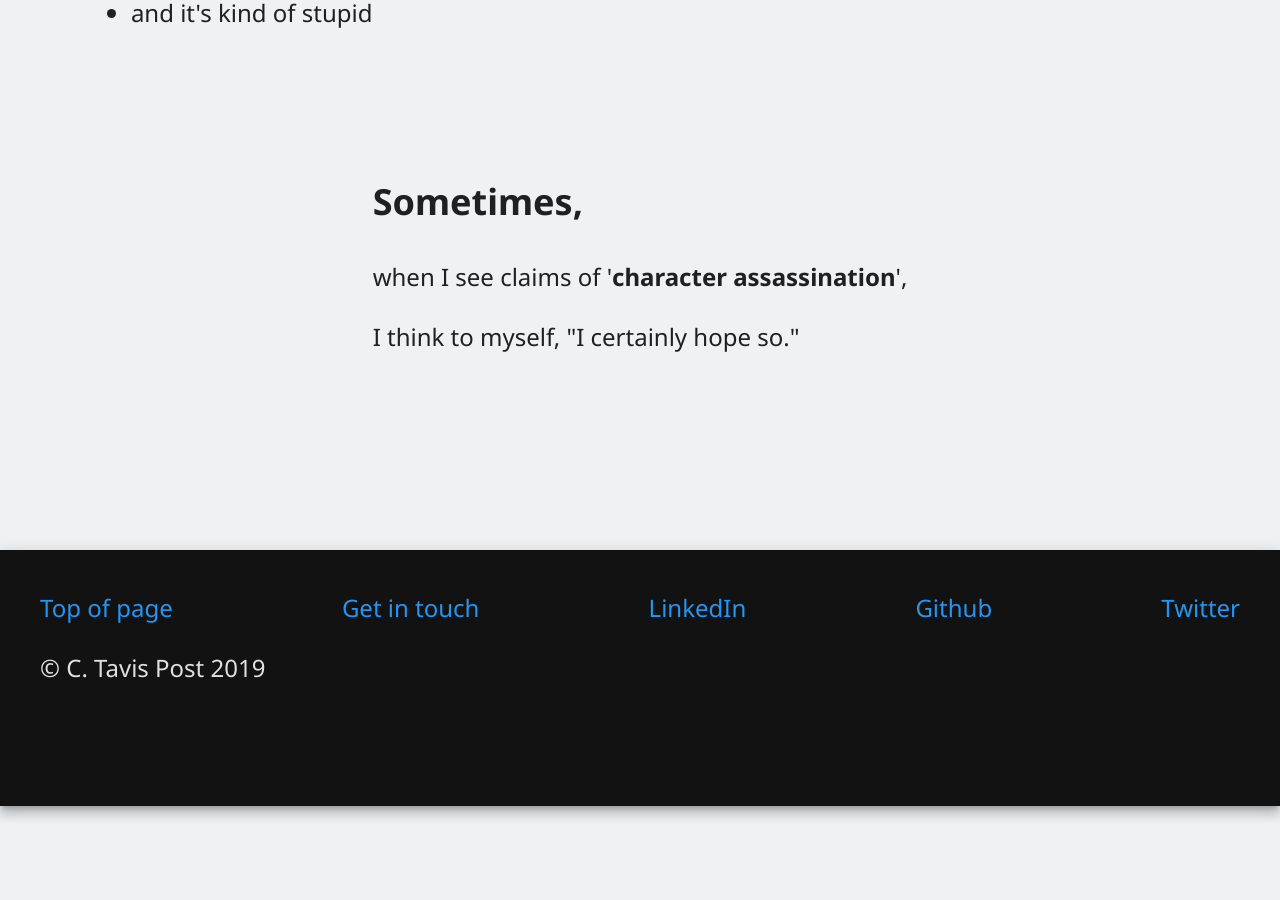
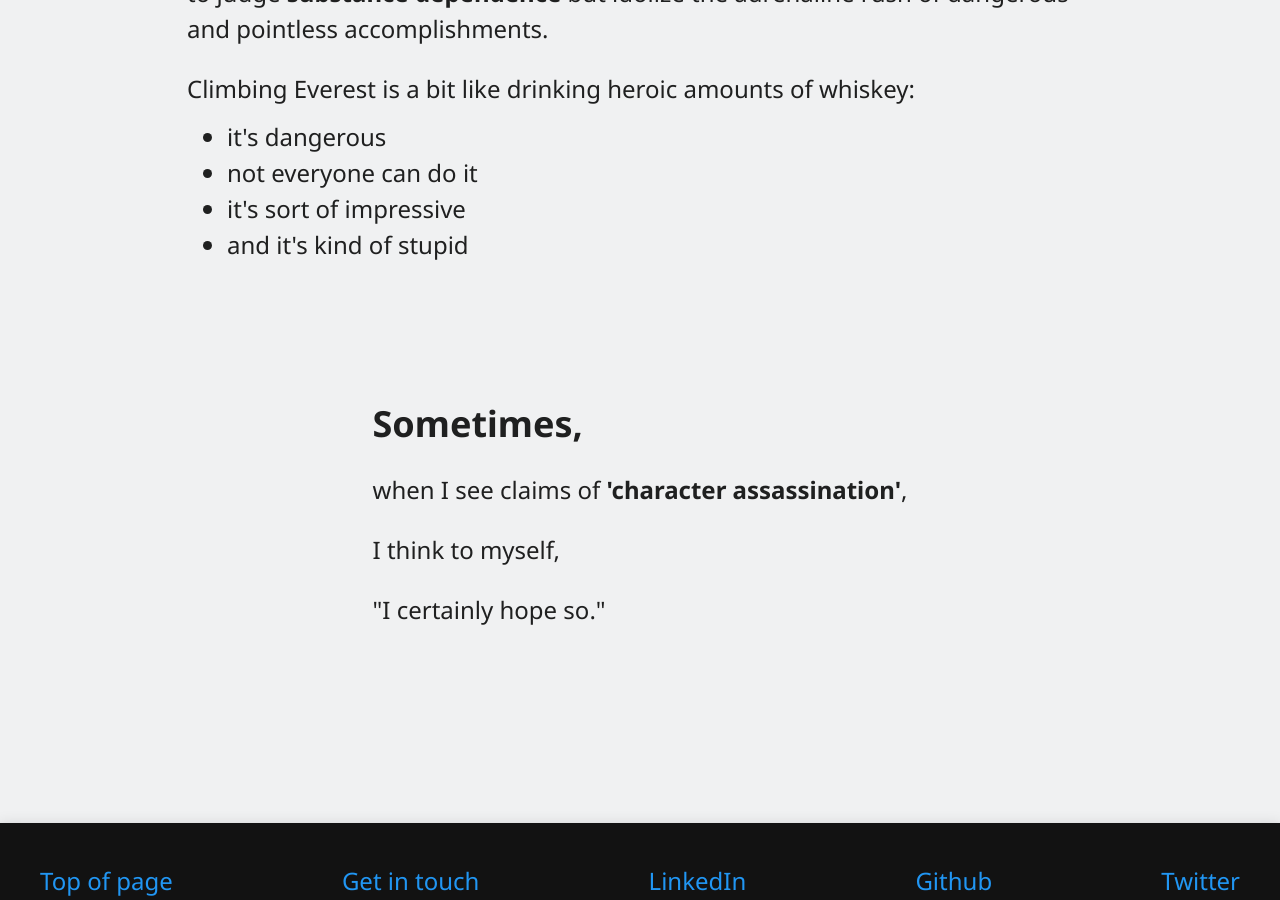
Before and after one commit to ctavispost/personalPortfolio, a Jekyll site: the page built from random.md, in a window 1280 px wide and 900 px high, scrolled down 4527 px. Built offline with Jekyll 4.4.1, drawn with Linux system fonts in a browser that asks for light colours.

Commit message:
Adjust spacing of headlines in random.html for readability and consistency

```diff
--- a/random.md
+++ b/random.md
@@ -37,14 +37,14 @@
 </article>
 
 <article class="medBreak aboutContainer contMaxwidth">
-  <h2>On a lovely day,</h2>
+  <h2 class="leadingOne">On a lovely day,</h2>
   <p class="aboutText">The trees are dancing as they defrock in the wind,</p>
   <p class="aboutText">And I will leaf-fight anyone</p>
   <p class="aboutText">Who denies fall is the best of seasons.</p>
 </article>
 
 <article class="medBreak aboutContainer contMaxwidth">
-  <h2>Resolved:</h2>
+  <h2 class="leadingOne">Resolved:</h2>
 
   <p class="aboutText">Henceforth, 'blandishment' should mean 'becoming bland, being made commonplace or unremarkable, or a state of mundanity'. It should in no way be associated with alluring, coaxing, or persuasion except in fantasy novels and renaissance fairs.</p>
 
@@ -57,8 +57,8 @@
 </article>
 
 <article class="medBreak aboutContainer contMaxwidth">
-  <h2 class="dispInline leadingOne">Shortly</h2>
-  <p class="aboutText dispInline">after breakfast one morning, my little boy turned to me and declared, "Dadda, I'm hungry, and I don't want fruit." We had apples, cherries, raspberries, and blueberries at hand.</p>
+  <h2 class="leadingOne">Shortly</h2>
+  <p class="aboutText">after breakfast one morning, my little boy turned to me and declared, "Dadda, I'm hungry, and I don't want fruit." We had apples, cherries, raspberries, and blueberries at hand.</p>
 
   <p class="aboutText">"If you say you're hungry, but you won't eat fruit you like, you aren't hungry," I informed him. "We've had this conversation before."</p>
 
@@ -66,8 +66,8 @@
 </article>
 
 <article class="medBreak aboutContainer contMaxwidth">
-  <h2 class="dispInline leadingOne">We are quick</h2>
-  <p class="aboutText dispInline">to judge <span class="embold">substance dependence</span> but idolize the adrenaline rush of dangerous and pointless accomplishments.</p>
+  <h2 class="leadingOne">We are quick</h2>
+  <p class="aboutText">to judge <span class="embold">substance dependence</span> but idolize the adrenaline rush of dangerous and pointless accomplishments.</p>
 
   <p class="aboutText">Climbing Everest is a bit like drinking heroic amounts of whiskey:</p>
 
@@ -80,7 +80,8 @@
 </article>
 
 <article class="medBreak aboutContainer contMaxwidth">
-  <h2>Sometimes,</h2>
-  <p class="aboutText marginTopZero">when I see claims of '<span class="embold">character assassination</span>',</p>
-  <p class="aboutText marginTopZero">I think to myself, "I certainly hope so."</p>
+  <h2 class="leadingOne">Sometimes,</h2>
+  <p>when I see claims of <span class="embold">'character assassination'</span>,</p>
+  <p>I think to myself,</p>
+  <p>"I certainly hope so."</p>
 </article>
```
